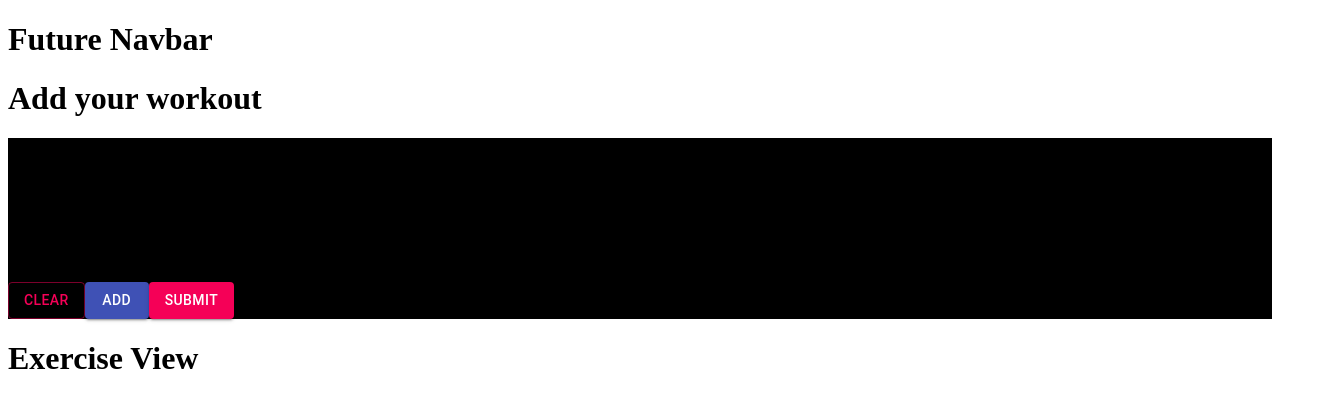
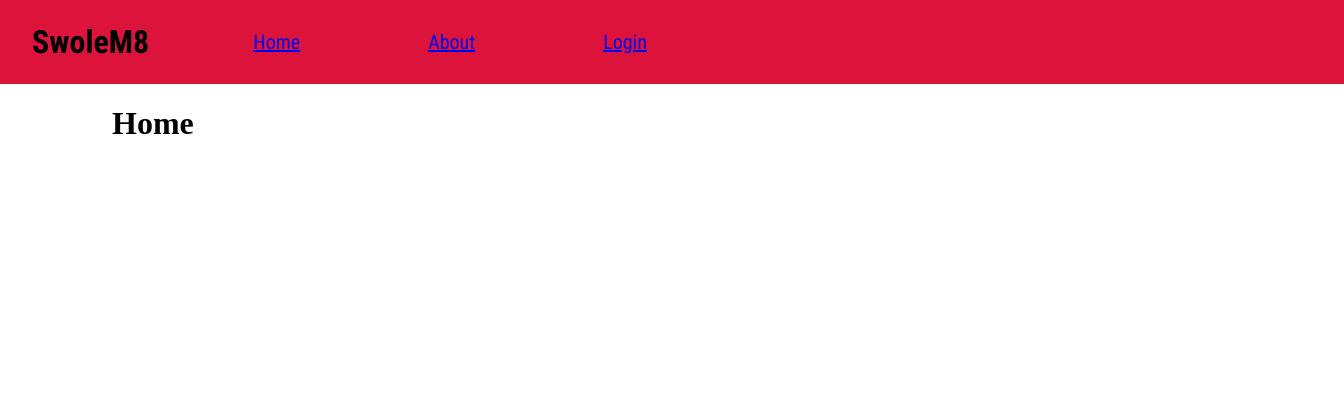
Before and after one commit to asekito/GainTrain, a React app in the folder client/: page / in a window 1280 px wide. Shown: the top 408 px of the page, 1344 px wide, since content can reach past the window. Built offline with nearby package versions, Linux system fonts and the light colour scheme.

Commit message:
navigation pages

```diff
--- a/client/App.tsx
+++ b/client/App.tsx
@@ -1,11 +1,24 @@
 import React from "react";
 import { AddExercise } from "./src/AddExercisePage/AddExercise";
+import { NavBar } from "./src/NavBar/NavBar";
+import { Home } from "./src/HomePage/Home";
+import "./assets/App.scss";
+import { BrowserRouter as Router, Switch, Route, Link } from "react-router-dom";
 
 export const App = () => {
   return (
-    <div>
-      <h1>Future Navbar</h1>
-      <AddExercise />
-    </div>
+    <Router>
+      <NavBar />
+      <div id="app">
+        <Switch>
+          <Route path="add-exercise">
+            <AddExercise />
+          </Route>
+          <Route path="/">
+            <Home />
+          </Route>
+        </Switch>
+      </div>
+    </Router>
   );
 };
--- /dev/null
+++ b/client/assets/App.scss
@@ -0,0 +1,7 @@
+body {
+  margin: 0;
+}
+
+#app {
+  margin: 1em 7em;
+}
--- a/client/package.json
+++ b/client/package.json
@@ -11,12 +11,14 @@
     "@material-ui/core": "^4.11.4",
     "react": "^17.0.2",
     "react-dom": "^17.0.2",
+    "react-router-dom": "^5.2.0",
     "webpack": "^5.40.0",
     "webpack-cli": "^4.7.2"
   },
   "devDependencies": {
     "@types/react": "^17.0.11",
     "@types/react-dom": "^17.0.8",
+    "@types/react-router-dom": "^5.1.7",
     "css-loader": "^5.2.6",
     "file-loader": "^6.2.0",
     "html-webpack-plugin": "^5.3.2",
--- a/client/src/AddExercisePage/AddExercise.tsx
+++ b/client/src/AddExercisePage/AddExercise.tsx
@@ -56,9 +56,10 @@ export const AddExercise = () => {
   };
 
   return (
+    <div className="container">
+      <div className="add-view">
         <div>
           <h1 onClick={() => console.log(exercises)}>Add your workout</h1>
-      <div className="form-container">
           <AddExerciseForm
             currentExercise={currentExercise}
             changeHandler={changeHandler}
@@ -77,13 +78,18 @@ export const AddExercise = () => {
           >
             Add
           </Button>
-        <Button variant="contained" color="secondary">
-          Submit
-        </Button>
         </div>
         <div>
           <ExerciseView exercises={exercises} />
         </div>
       </div>
+      <Button
+        variant="contained"
+        color="secondary"
+        style={{ width: "20px", placeSelf: "center" }}
+      >
+        Submit
+      </Button>
+    </div>
   );
 };
--- a/client/src/AddExercisePage/AddExerciseForm.tsx
+++ b/client/src/AddExercisePage/AddExerciseForm.tsx
@@ -14,12 +14,13 @@ export const AddExerciseForm = ({
   changeHandler,
 }: IAddExerciseFormProps) => {
   return (
-    <div>
+    <div className="form-container">
       <TextField
         value={currentExercise.exercise}
         label="Exercise"
         name="exercise"
         onChange={(e) => changeHandler(e)}
+        className="add-exercise-input"
       />
       <TextField
         value={currentExercise.sets}
@@ -27,6 +28,7 @@ export const AddExerciseForm = ({
         type="number"
         name="sets"
         onChange={(e) => changeHandler(e)}
+        className="add-exercise-input"
       />
       <TextField
         value={currentExercise.reps}
@@ -34,6 +36,7 @@ export const AddExerciseForm = ({
         type="number"
         name="reps"
         onChange={(e) => changeHandler(e)}
+        className="add-exercise-input"
       />
       <div>
         <TextField
@@ -47,6 +50,7 @@ export const AddExerciseForm = ({
             ),
           }}
           onChange={(e) => changeHandler(e)}
+          className="add-exercise-input"
         />
         {/* <TextField
           select
@@ -67,6 +71,7 @@ export const AddExerciseForm = ({
         }}
         name="time"
         onChange={(e) => changeHandler(e)}
+        className="add-exercise-input"
       />
     </div>
   );
--- a/client/src/AddExercisePage/ExerciseView.tsx
+++ b/client/src/AddExercisePage/ExerciseView.tsx
@@ -9,9 +9,19 @@ interface IExercisesViewProps {
 export const ExerciseView = ({ exercises }: IExercisesViewProps) => {
   return (
     <div>
-      <h1>Exercise View</h1>
+      <h1>Exercises</h1>
       {exercises.map((i) => (
-        <div>{i.exercise}</div>
+        <div>
+          <div>{i.exercise}</div>
+          {i.reps ? <div>{i.reps}</div> : null}
+          {i.sets ? <div>{i.sets}</div> : null}
+          {i.weight ? (
+            <div>
+              {i.weight} {i.weightUnit}
+            </div>
+          ) : null}
+          {i.time ? <div>{i.time} minutes</div> : null}
+        </div>
       ))}
     </div>
   );
--- a/client/src/AddExercisePage/assets/AddExercise.scss
+++ b/client/src/AddExercisePage/assets/AddExercise.scss
@@ -1,3 +1,22 @@
+@import url("https://fonts.googleapis.com/css2?family=Roboto+Condensed:ital,wght@0,300;0,400;0,700;1,300;1,400;1,700&display=swap");
+
+.container {
+  margin: 3em 6em;
+  font-family: "Roboto Condensed";
+  display: flex;
+  flex-direction: column;
+}
+
+.add-view {
+  display: flex;
+  place-content: space-around;
+}
+
 .form-container {
-  background-color: black;
+  display: flex;
+  flex-direction: column;
 }
+
+.add-exercise-input {
+  width: 300px;
+}
--- /dev/null
+++ b/client/src/HomePage/Home.tsx
@@ -0,0 +1,9 @@
+import React from "react";
+
+export const Home = () => {
+  return (
+    <div>
+      <h1>Home</h1>
+    </div>
+  );
+};
--- /dev/null
+++ b/client/src/NavBar/NavBar.tsx
@@ -0,0 +1,22 @@
+import React from "react";
+import "./assets/NavBar.scss";
+import { Link } from "react-router-dom";
+
+export const NavBar = () => {
+  return (
+    <div id="nav-bar">
+      <h1>SwoleM8</h1>
+      <ul>
+        <li>
+          <Link to="/">Home</Link>
+        </li>
+        <li>
+          <Link to="/about">About</Link>
+        </li>
+        <li>
+          <Link to="/login">Login</Link>
+        </li>
+      </ul>
+    </div>
+  );
+};
--- /dev/null
+++ b/client/src/NavBar/assets/NavBar.scss
@@ -0,0 +1,21 @@
+#nav-bar {
+  display: flex;
+  font-family: "Roboto Condensed";
+  padding: 0em 2em;
+  align-items: center;
+  background: crimson;
+  width: 100%;
+}
+
+#nav-bar > ul {
+  list-style: none;
+  display: flex;
+  flex-direction: row;
+}
+
+#nav-bar > ul > li {
+  cursor: pointer;
+  margin: 0em 2em;
+  padding: 0.7em 1.2em;
+  font-size: 20px;
+}
```
Also changed, not shown: 1 other file (tests, documents, lock files or other folders). Lines whose indentation alone changed are shown as unchanged.
